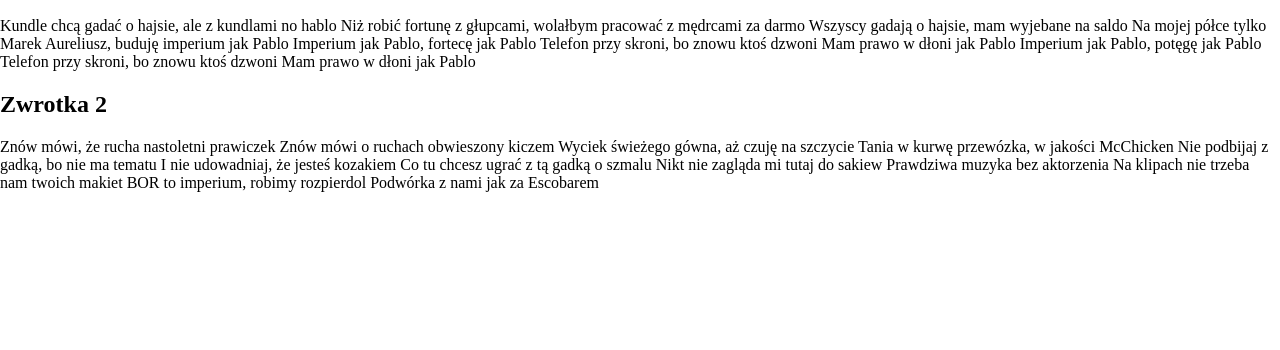
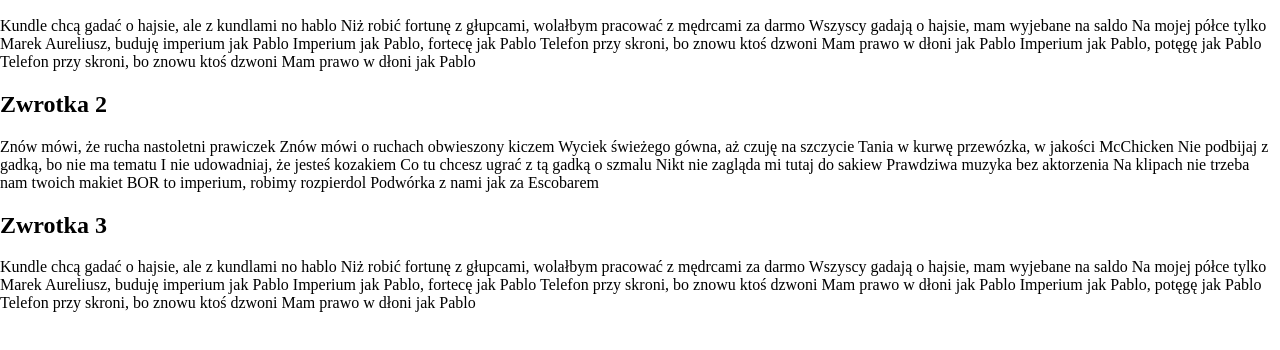
Before and after one commit to GeronimoJr/strona-z-tekstem-piosenki, a plain HTML site: page index.html in a window 1280 px wide. Shown: the part 110-460 px from the top of the page. Drawn offline with Linux system fonts and the light colour scheme.

Commit message:
Add third verse

```diff
--- a/index.html
+++ b/index.html
@@ -33,6 +33,17 @@
 			Na klipach nie trzeba nam twoich makiet
 			BOR to imperium, robimy rozpierdol
 			Podwórka z nami jak za Escobarem</p>
+			<h2>Zwrotka 3</h2>
+			<p>Kundle chcą gadać o hajsie, ale z kundlami no hablo
+			Niż robić fortunę z głupcami, wolałbym pracować z mędrcami za darmo
+			Wszyscy gadają o hajsie, mam wyjebane na saldo
+			Na mojej półce tylko Marek Aureliusz, buduję imperium jak Pablo
+			Imperium jak Pablo, fortecę jak Pablo
+			Telefon przy skroni, bo znowu ktoś dzwoni
+			Mam prawo w dłoni jak Pablo
+			Imperium jak Pablo, potęgę jak Pablo
+			Telefon przy skroni, bo znowu ktoś dzwoni
+			Mam prawo w dłoni jak Pablo</p>
 		</div>
 	</body>
 </html>
```
